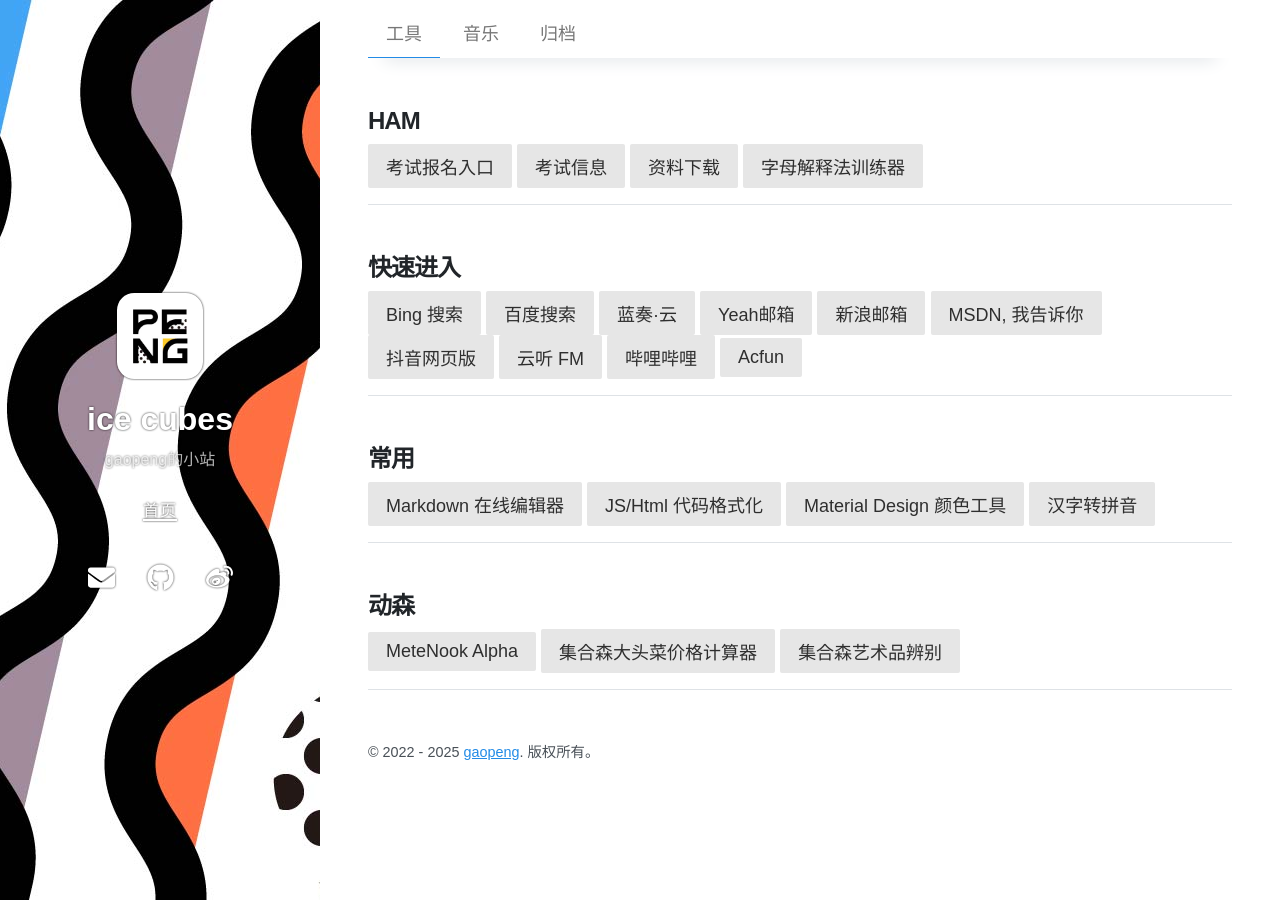
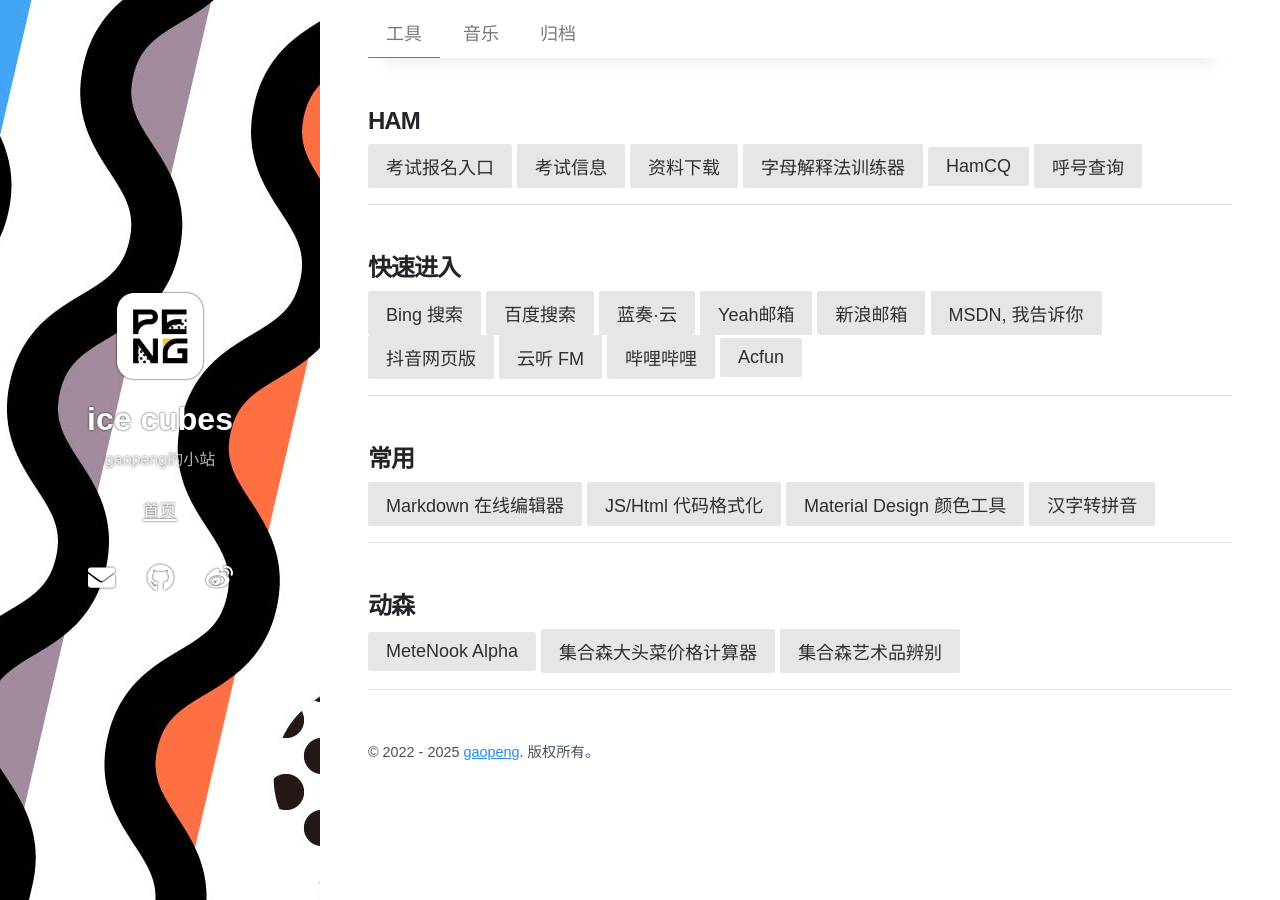
Before and after one commit to gaopengk/gaopengk.github.io, a Jekyll site: the page built from tools.md, in a window 1280 px wide. Built offline with Jekyll 4.4.1, drawn with Linux system fonts in a browser that asks for light colours; nearby versions of some CDN libraries.

Commit message:
Update archive-tools.html

```diff
--- a/_layouts/archive-tools.html
+++ b/_layouts/archive-tools.html
@@ -12,6 +12,8 @@
       <a class="pure-button" href="http://82.157.138.16:8091/CRAC/crac/pages/list_examMsg.html" target="_blank">考试信息</a>
       <a class="pure-button" href="http://www.crac.org.cn/News/List?type=6&y=" target="_blank">资料下载</a>
       <a class="pure-button" href="https://ham.c5r.app/" target="_blank">字母解释法训练器</a>
+      <a class="pure-button" href="https://forum.hamcq.cn" target="_blank">HamCQ</a>
+      <a class="pure-button" href="http://www.qrz.cn/call/" target="_blank">呼号查询</a>
     </p>
   </section>
   <section class="post-entry">
```
